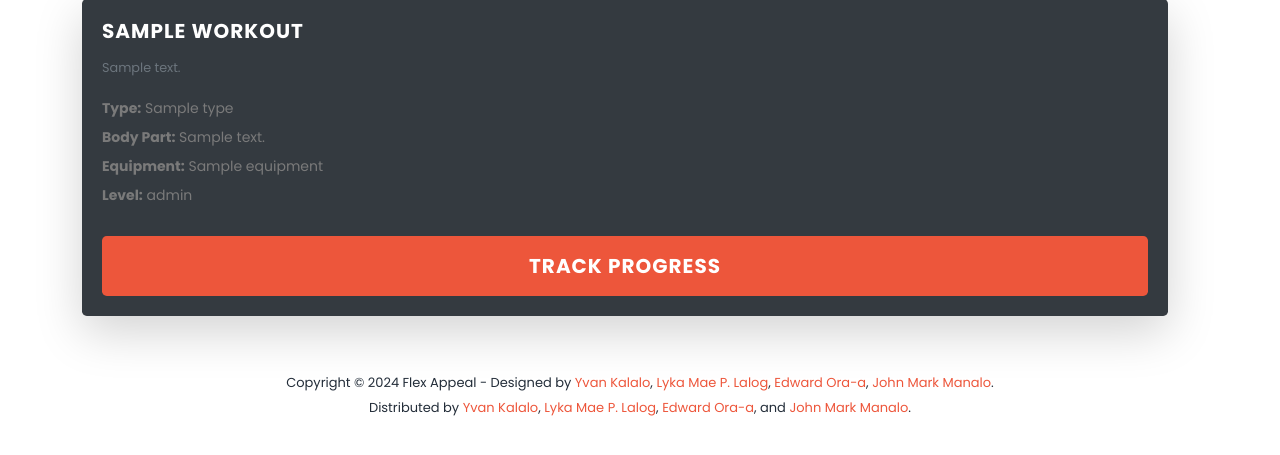
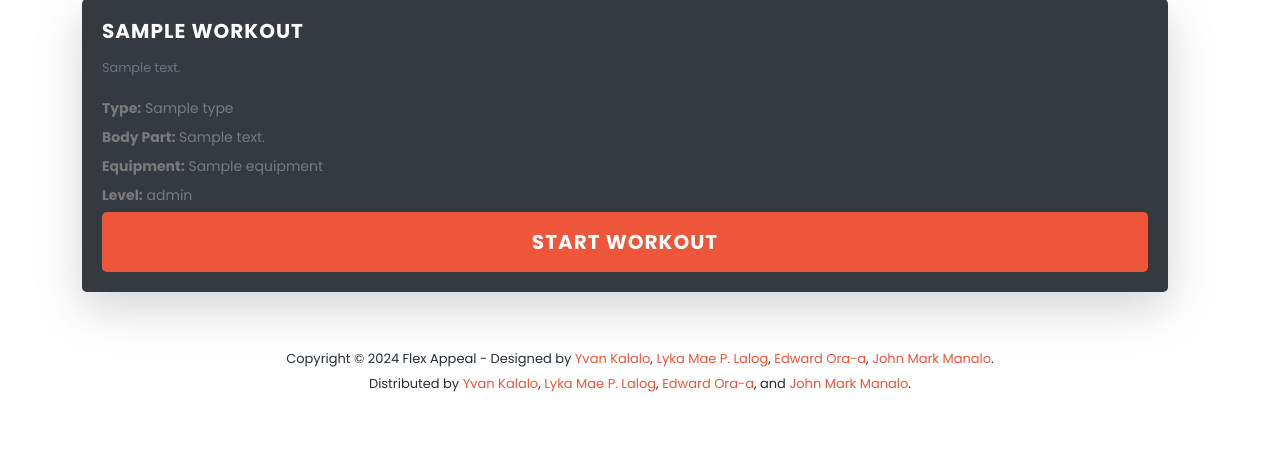
Before and after one commit to YvanLunaKalalo/gym_capstone, a Django app: template machine_learning/templates/workout_recommendations.html in a window 1280 px wide. Shown: the part 237-692 px from the top of the page. Run offline with Django 5.2, Linux system fonts and the light colour scheme; the template is opened without the code that fills it: most values are stand-ins (such as "Sample title", 1, 10 or a date in 2020); parts of the project's set-up code (start-up, migrations or seed data) failed here and were passed over; some libraries are stand-ins or nearby versions.

Commit message:
My Second Revision Commit - Workout Session

```diff
--- a/machine_learning/templates/workout_recommendations.html
+++ b/machine_learning/templates/workout_recommendations.html
@@ -56,11 +56,7 @@
                     <p class="mb-1"><strong>Equipment:</strong> {{ workout.Equipment }}</p>
                     <p class="mb-1"><strong>Level:</strong> {{ workout.Level }}</p>
                   </div>
-                  <form method="POST" action="{% url 'update_progress' workout.Title %}" class="mt-4">
-                    {% csrf_token %}
-                    <input type="hidden" name="increment" value="10"> <!-- Adjust increment value as needed -->
-                    <button type="submit" class="btn btn-custom btn-lg w-100 text-uppercase font-weight-bold" style="letter-spacing: 1px;">Track Progress</button>
-                  </form>
+                  <a href="{% url 'workout_session' workout.Title %}" class="btn btn-custom btn-lg w-100 text-uppercase font-weight-bold" style="letter-spacing: 1px;">Start Workout</a>
                 </div>
               </div>
             </div>
```
